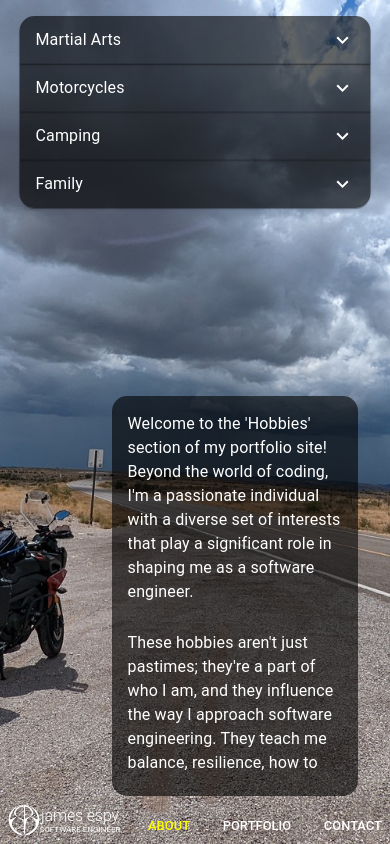
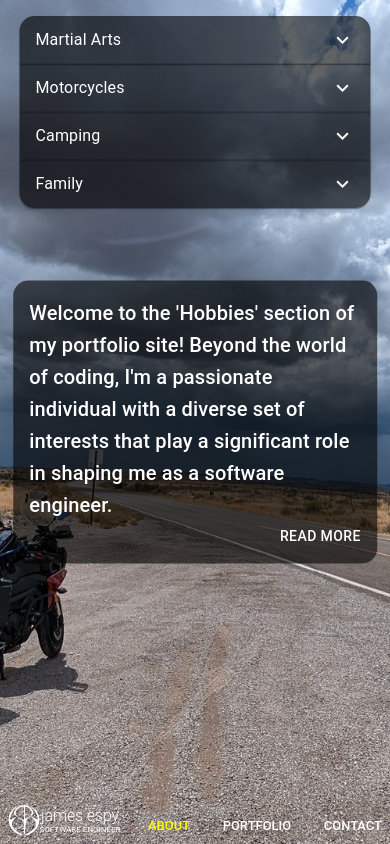
Before and after one commit to jespy2/ewd-site, a React (Create React App) app: page /about in a window 390 px wide. Built offline with nearby package versions, Linux system fonts and the light colour scheme.

Commit message:
added read more functionality to info text on home/about pages

```diff
--- /dev/null
+++ b/src/config/customHooks.ts
@@ -0,0 +1,11 @@
+
+import { useMediaQuery } from "@mui/material";
+
+export const useScreenSize = () => {
+  return {
+    isSmall: useMediaQuery("(max-width:600px)"),
+    isMedium: useMediaQuery("(max-width:900px)"),
+    isLarge: useMediaQuery("(max-width:1200px)"),
+    isXLarge: useMediaQuery("(max-width:1536px)")
+  };
+}
--- a/src/pages/about/About.module.scss
+++ b/src/pages/about/About.module.scss
@@ -27,6 +27,35 @@
     -o-animation: fadeIn 5s;
     -ms-animation: fadeIn 5s;
   }
+
+  .aboutReadMoreContainer {
+    position: absolute;
+    top: 50%;
+    left: 50%;
+    transform: translate(-50% , -50%);
+    margin: .5rem auto;
+    padding: 1rem;
+    width: 85%;
+    height: fit-content;
+    text-align: left;
+    border-radius: 15px;
+    margin: 0 auto;
+    background-color: rgb(0,0,0,.6);
+    color: white;
+    font-size: 1.5rem;
+    animation: fadeIn 5s;
+    -webkit-animation: fadeIn 5s;
+    -moz-animation: fadeIn 5s;
+    -o-animation: fadeIn 5s;
+    -ms-animation: fadeIn 5s;
+  }
+
+
+  .aboutReadMoreButton {
+    position: absolute;
+    right: 1rem;
+    bottom: 1rem;
+    }
 
   @keyframes fadeIn {
     0% { opacity: 0; }
@@ -91,12 +120,14 @@
 @media screen and (max-width: 600px) {
   .homeContainer {
     .aboutInfoContainer {
-      top: unset;
-      left: unset;
-      bottom: 3rem;
-      right: 2rem;
-      height: 23rem;
-      width: 55vw;
+      top: 60%;
+      left: 50%;
+      transform: translate(-50%, -60%);
+      margin: .5rem auto;
+      height: fit-content;
+      width: 85%;
+      font-size: 1.5rem;
+      padding: 1rem;
     }
   }
 }
--- a/src/pages/about/About.tsx
+++ b/src/pages/about/About.tsx
@@ -1,28 +1,70 @@
 import { useState } from "react";
-import { Box, Typography, useMediaQuery } from "@mui/material";
+import { Box, Typography } from "@mui/material";
 
 import { HobbiesAccordian } from "./hobbies-accordian/HobbiesAccordian";
 import { Footer } from "../../components/footer/Footer";
+import { useScreenSize } from "../../config/customHooks";
 import styles from "./About.module.scss";
 
 export const About = () => {
-	const [infoHidden, setInfoHidden] = useState<boolean>(false)
+	const [infoHidden, setInfoHidden] = useState<boolean>(false);
+  const [showMore, setShowMore] = useState<boolean>(false)
 
-	const screenIsSmall = useMediaQuery('(max-width:600px)');
+	const screenSize = useScreenSize();
+	const screenIsSmall = screenSize.isSmall;
+
 	return (
 		<div className={styles.homeContainer}>
 			<HobbiesAccordian setInfoHidden={setInfoHidden} />
-			<Box className={styles.aboutInfoContainer} sx={{ display: infoHidden && screenIsSmall ? 'none' : 'block' }}>
+			{(!screenIsSmall || showMore) &&
+				<Box
+					className={styles.aboutInfoContainer}
+					sx={{ display: infoHidden && screenIsSmall ? "none" : "block" }}
+				>
 					<Box className={styles.aboutInfoText}>
-				<Typography variant='body1' display='block'>
-					Welcome to the 'Hobbies' section of my portfolio site! Beyond the world of coding, I'm a passionate individual with a diverse set of interests that play a significant role in shaping me as a software engineer.
+						<Typography variant='h6' display='block'>
+							Welcome to the 'Hobbies' section of my portfolio site! Beyond the
+							world of coding, I'm a passionate individual with a diverse set of
+							interests that play a significant role in shaping me as a software
+							engineer.
 						</Typography>
 						<br />
 						<Typography variant='body1'>
-					These hobbies aren't just pastimes; they're a part of who I am, and they influence the way I approach software engineering. They teach me balance, resilience, how to plan, adaptability and the importance of staying grounded. They remind me that the most exceptional solutions come from a well-rounded and passionate individual. Thanks for getting to know a bit more about me beyond the code!
+							These hobbies aren't just pastimes; they're a part of who I am,
+							and they influence the way I approach software engineering. They
+							teach me balance, resilience, how to plan, adaptability and the
+							importance of staying grounded. They remind me that the most
+							exceptional solutions come from a well-rounded and passionate
+							individual. Thanks for getting to know a bit more about me beyond
+							the code!
+						</Typography>
+						<br />
+						<Typography variant='button' className={styles.aboutReadMoreButton} onClick={() => setShowMore(!showMore)} >
+							show less
 						</Typography>
 					</Box>
 				</Box>
+			}
+
+			{(screenIsSmall && !showMore) && (
+				<Box
+					className={styles.aboutReadMoreContainer}
+					sx={{ display: infoHidden && screenIsSmall ? "none" : "block" }}
+				>
+					<Box className={styles.aboutInfoText}>
+						<Typography variant='h6' display='block'>
+							Welcome to the 'Hobbies' section of my portfolio site! Beyond the
+							world of coding, I'm a passionate individual with a diverse set of
+							interests that play a significant role in shaping me as a software
+							engineer.
+						</Typography>
+						<br />
+						<Typography variant='button' className={styles.aboutReadMoreButton} onClick={() => setShowMore(!showMore)} >
+							read more
+						</Typography>
+					</Box>
+				</Box>
+			)}
 			<Footer page='about' />
 		</div>
 	);
--- a/src/pages/home/Home.module.scss
+++ b/src/pages/home/Home.module.scss
@@ -27,6 +27,34 @@
     -o-animation: fadeIn 5s;
     -ms-animation: fadeIn 5s;
   }
+  .homeReadMoreContainer {
+    position: absolute;
+    top: 50%;
+    left: 50%;
+    transform: translate(-50% , -50%);
+    margin: .5rem auto;
+    padding: 1rem;
+    width: 85%;
+    height: fit-content;
+    text-align: left;
+    border-radius: 15px;
+    margin: 0 auto;
+    background-color: rgb(0,0,0,.6);
+    color: white;
+    font-size: 1.5rem;
+    animation: fadeIn 5s;
+    -webkit-animation: fadeIn 5s;
+    -moz-animation: fadeIn 5s;
+    -o-animation: fadeIn 5s;
+    -ms-animation: fadeIn 5s;
+  }
+
+
+  .homeReadMoreButton {
+    position: absolute;
+    right: 1rem;
+    bottom: 1rem;
+    }
 
     @keyframes fadeIn {
       0% { opacity: 0; }
--- a/src/pages/home/Home.tsx
+++ b/src/pages/home/Home.tsx
@@ -1,17 +1,28 @@
-import React from 'react';
+import { useState } from 'react';
 import { Box, Link, Typography } from '@mui/material';
 
 import { Footer } from '../../components/footer/Footer';
+import { useScreenSize } from '../../config/customHooks';
 import styles from './Home.module.scss';
 
 
 export const Home = () => {
+  const [showMore, setShowMore] = useState<boolean>(false)
+
+	const screenSize = useScreenSize();
+  const screenIsSmall = screenSize.isSmall;
+
   return (
     <div className={styles.homeContainer} >
+      {(!screenIsSmall || showMore) &&
         <Box className={styles.homeInfoContainer} >
           <Box className={styles.homeInfoText}>
+          <Typography variant='h6' display="block" >
+            Welcome to my site.  I'm a seasoned software engineer with a passion for crafting exceptional user experiences through full-stack development.
+          </Typography>
+          <br/>
           <Typography variant='body1' display="block" >
-          Welcome to my site.  I'm a seasoned software engineer with a passion for crafting exceptional user experiences through full-stack development. My specialty lies in building captivating front-end applications that not only look great but also function seamlessly because they are built on elegantly designed backends. What sets me apart is my unique blend of technical prowess and a profound understanding of business, communication, and empathetic team building.
+            My specialty lies in building captivating front-end applications that not only look great but also function seamlessly because they are built on elegantly designed backends. What sets me apart is my unique blend of technical prowess and a profound understanding of business, communication, and empathetic team building.
           </Typography>
           <br/>
           <Typography variant='body1' display="block" >
@@ -25,8 +36,27 @@ export const Home = () => {
           <Typography variant='body1' >
             In a rapidly evolving tech landscape, you need someone who can translate your vision into elegant, functional, and scalable solutions while seamlessly integrating with your business objectives. I'm that person, and I'm here to help your team shine. Let's create something incredible together.
           </Typography>
+            <br/>
+            <Typography variant='button' className={styles.homeReadMoreButton} onClick={() => setShowMore(!showMore) } >
+              show less
+            </Typography>
           </Box>
         </Box>
+      }
+
+  {(screenIsSmall && !showMore) &&
+        <Box className={styles.homeReadMoreContainer} >
+          <Box className={styles.homeInfoText}>
+            <Typography variant='h6' display="block" >
+              Welcome to my site.  I'm a seasoned software engineer with a passion for crafting exceptional user experiences through full-stack development.
+            </Typography>
+            <br/>
+            <Typography variant='button' className={styles.homeReadMoreButton} onClick={() => setShowMore(!showMore) } >
+              read more
+            </Typography>
+          </Box>
+        </Box>
+      }
 
       <Footer page='home' />
     </div>
--- a/src/pages/portfolio/Portfolio.module.scss
+++ b/src/pages/portfolio/Portfolio.module.scss
@@ -28,6 +28,7 @@
       width: 5rem;
       height: 5rem;
       margin: 1rem auto;
+      padding: 2px;
       img {
         width: 100%;
         height: 100%;
```
Lines whose indentation alone changed are shown as unchanged.
